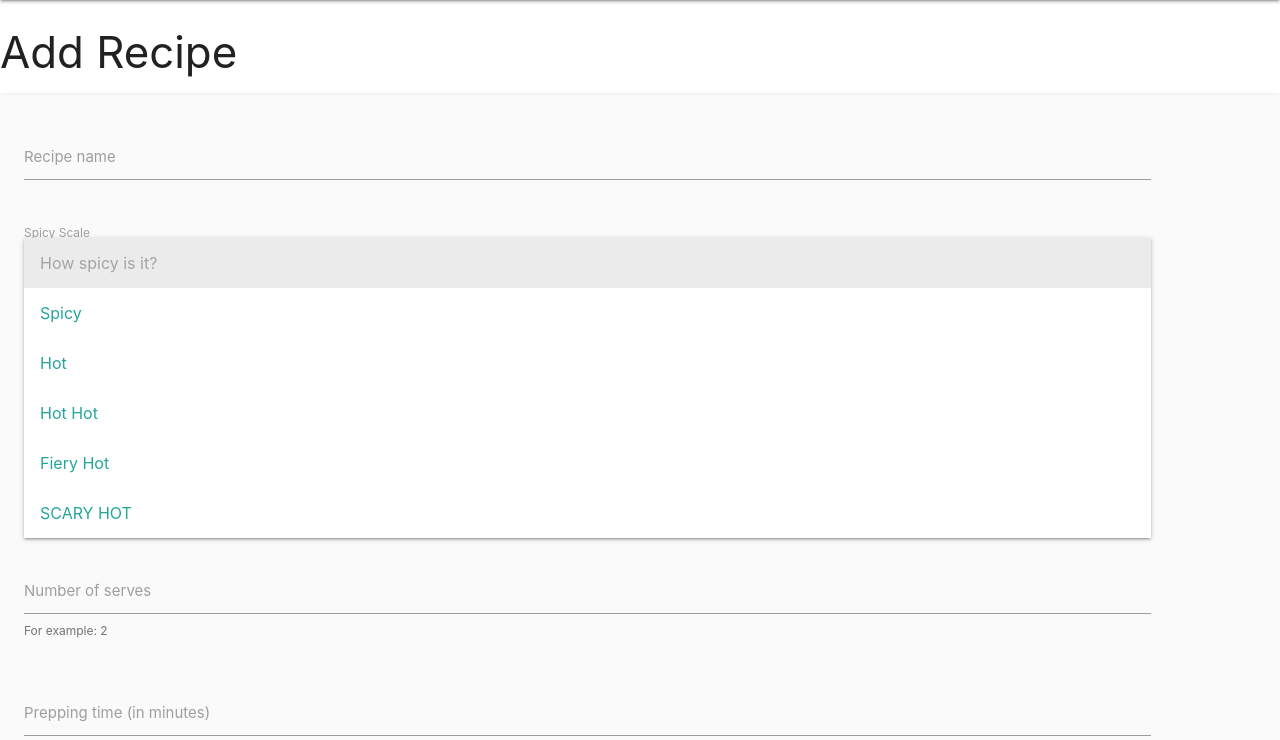
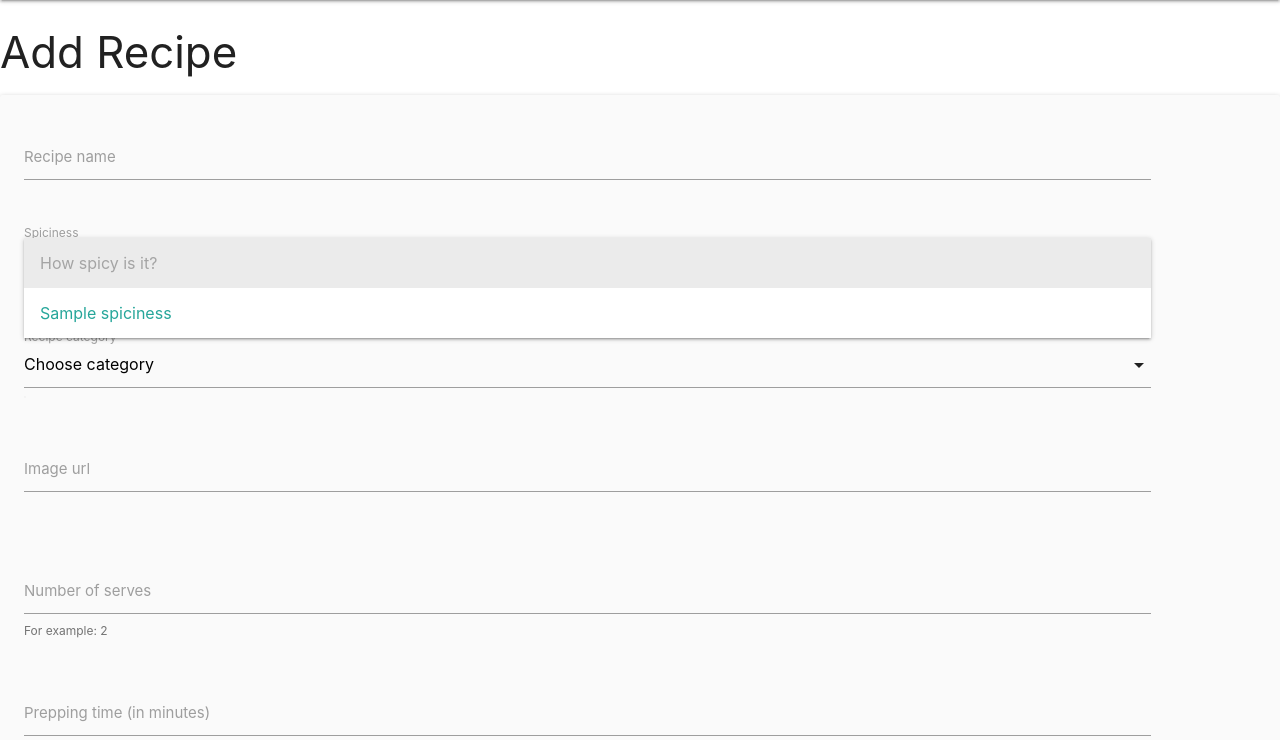
Before and after one commit to lisa1Q84/somelikeithot-recipes, a Flask app: page /add_recipe in a window 1280 px wide, after a click on "How spicy is it?". Shown: the part 64-804 px from the top of the page. Run offline with Flask 2, Linux system fonts and the light colour scheme; a database or web service that is not in the repository returns one stand-in record (values such as "Sample title"); some libraries are stand-ins or nearby versions.

Commit message:
make changes to spice level selection form part

```diff
--- a/templates/add_recipe.html
+++ b/templates/add_recipe.html
@@ -17,15 +17,13 @@
             <!-- Spiciness -->
             <div class="row">
                 <div class="input-field col s11">
-                    <select id="recipe_spicy_scale" name="recipe_spicy_scale" class="validate" required>
+                    <select id="spiciness" name="spiciness" class="validate" required>
                         <option value="" disabled selected>How spicy is it?</option>
-                        <option value="1">Spicy</option>
-                        <option value="2">Hot</option>
-                        <option value="3">Hot Hot</option>
-                        <option value="4">Fiery Hot</option>
-                        <option value="5">SCARY HOT</option>
+                        {% for level in spicelevel %}
+                        <option value="{{ level.spiciness}}">{{ level.spiciness}}</option>
+                        {% endfor %}
                     </select>
-                    <label for="spicy_scale">Spicy Scale</label>
+                    <label for="spiciness">Spiciness</label>
                 </div>
             </div>
             <!-- Category name -->
```
